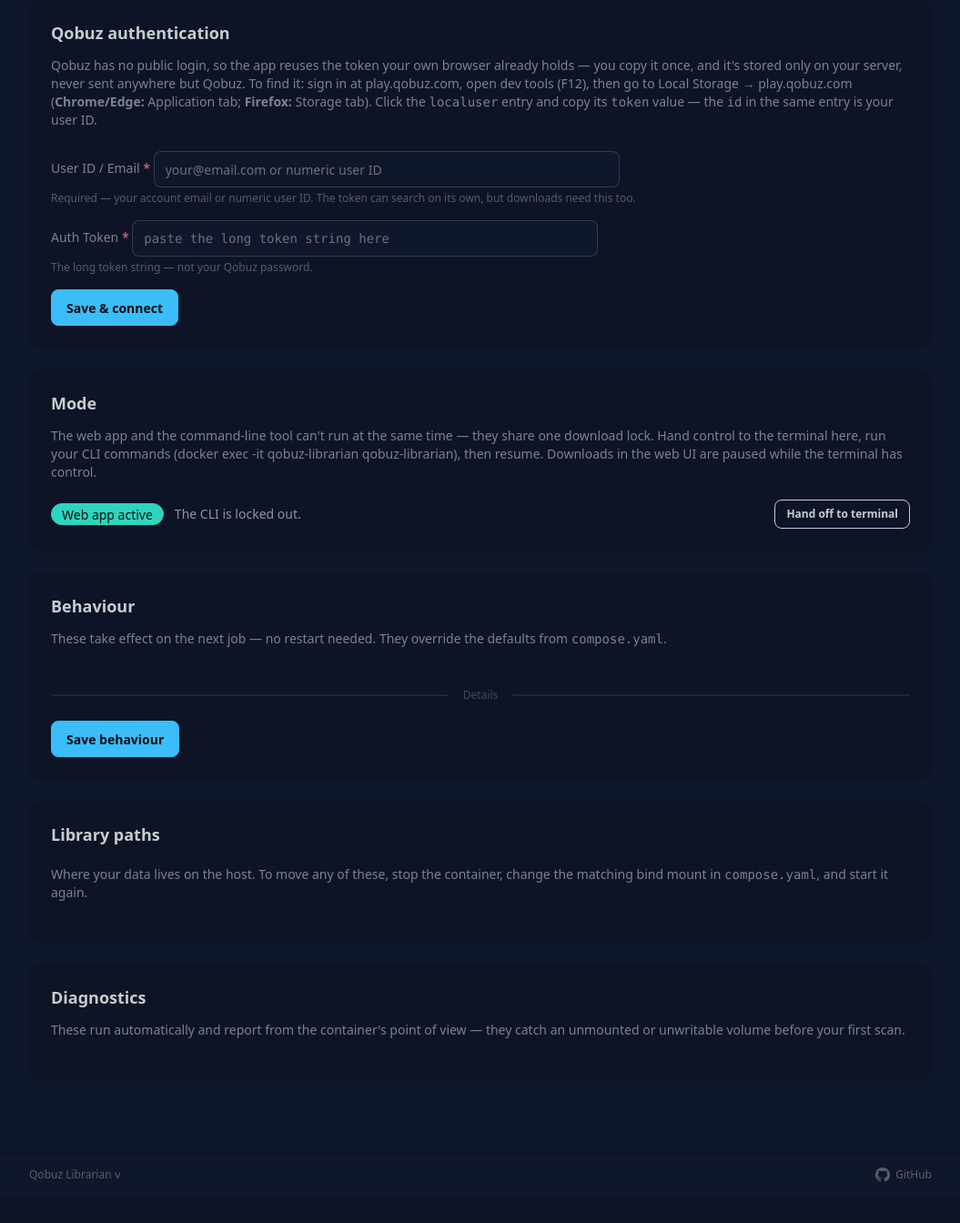
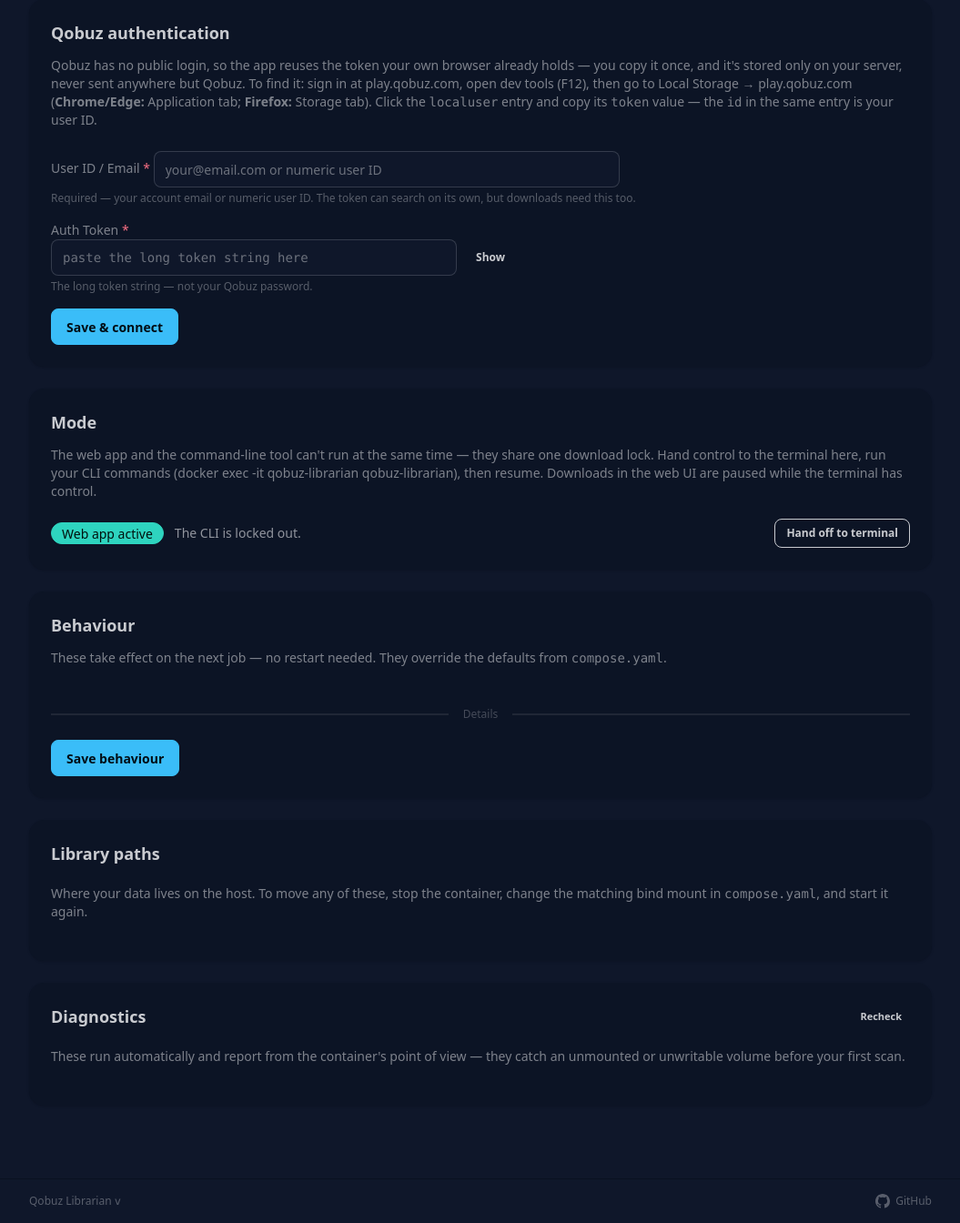
Before and after one commit to jarynclouatre/qobuzlibrarian, a Python web app: template src/qobuz_librarian/web/templates/settings.html in a window 1280 px wide. Shown: the part 146-1490 px from the top of the page at 91% size, without its empty margins (112-1167 px from the left). Before the commit the page ends 1445 px from the top, so only its background shows below. Run offline with Jinja, Linux system fonts and the light colour scheme; the template is opened without the code that fills it, so the values that code supplies are empty; style sheets or scripts are compiled from the project's sources.

Commit message:
add token reveal toggle and diagnostics recheck button to settings

```diff
--- a/src/qobuz_librarian/web/templates/settings.html
+++ b/src/qobuz_librarian/web/templates/settings.html
@@ -121,14 +121,18 @@
           <span class="label-text-alt text-success whitespace-nowrap">Token is set — leave blank to keep</span>
           {% endif %}
         </label>
-        <input type="password" name="auth_token" id="auth_token"
-               value="{{ auth_token_prefill | default('') }}"
-               aria-label="Qobuz auth token"
-               autocomplete="off" autocorrect="off" spellcheck="false"
-               placeholder="{% if auth_token_set %}•••••••• (paste a new token to replace){% else %}paste the long token string here{% endif %}"
-               class="input input-bordered w-full max-w-lg font-mono text-base sm:text-sm">
+        <div class="flex items-center gap-2 max-w-lg">
+          <input type="password" name="auth_token" id="auth_token"
+                 value="{{ auth_token_prefill | default('') }}"
+                 aria-label="Qobuz auth token"
+                 autocomplete="off" autocorrect="off" spellcheck="false"
+                 placeholder="{% if auth_token_set %}•••••••• (paste a new token to replace){% else %}paste the long token string here{% endif %}"
+                 class="input input-bordered flex-1 font-mono text-base sm:text-sm">
+          <button type="button" class="btn btn-ghost btn-sm"
+                  onclick="const f=document.getElementById('auth_token');f.type=f.type==='password'?'text':'password';this.textContent=f.type==='password'?'Show':'Hide'">Show</button>
+        </div>
         <p class="text-xs text-base-content/40 mt-1">
-          The long token string — not your Qobuz password.
+          The long token string — not your Qobuz password.{% if auth_token_prefill %} (middle chars hidden for security){% endif %}
         </p>
       </div>
 
@@ -256,13 +260,20 @@
 
 <div class="card bg-base-200 shadow mb-6">
   <div class="card-body">
-    <h2 class="card-title mb-1">Diagnostics</h2>
+    <div class="flex items-center justify-between mb-3">
+      <h2 class="card-title">Diagnostics</h2>
+      <button class="btn btn-xs btn-ghost"
+              hx-get="/api/diagnostics"
+              hx-target="#diagnostics-list"
+              hx-swap="innerHTML"
+              hx-indicator="#diag-spinner">Recheck</button>
+    </div>
     <p class="text-sm text-base-content/60 mb-3">
       These run automatically and report from the container's point of
       view — they catch an unmounted or unwritable volume before your
       first scan.
     </p>
-    <div class="space-y-2">
+    <div id="diagnostics-list" class="space-y-2">
       {% for d in diagnostics %}
       <div class="flex items-start gap-3">
         <span class="shrink-0 mt-0.5">
@@ -281,6 +292,7 @@
       </div>
       {% endfor %}
     </div>
+    <span id="diag-spinner" class="htmx-indicator loading loading-spinner loading-xs mt-2"></span>
   </div>
 </div>
 
```
